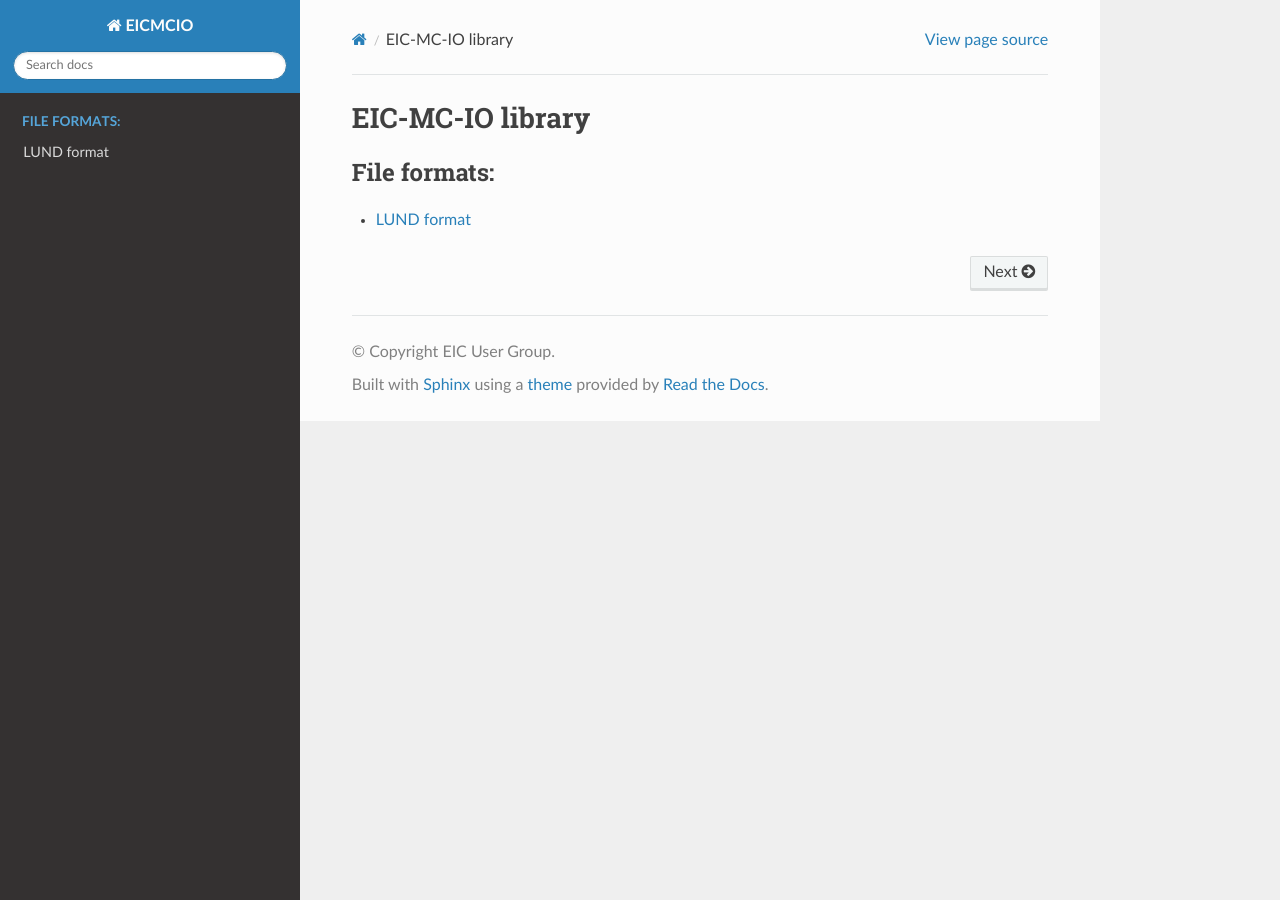
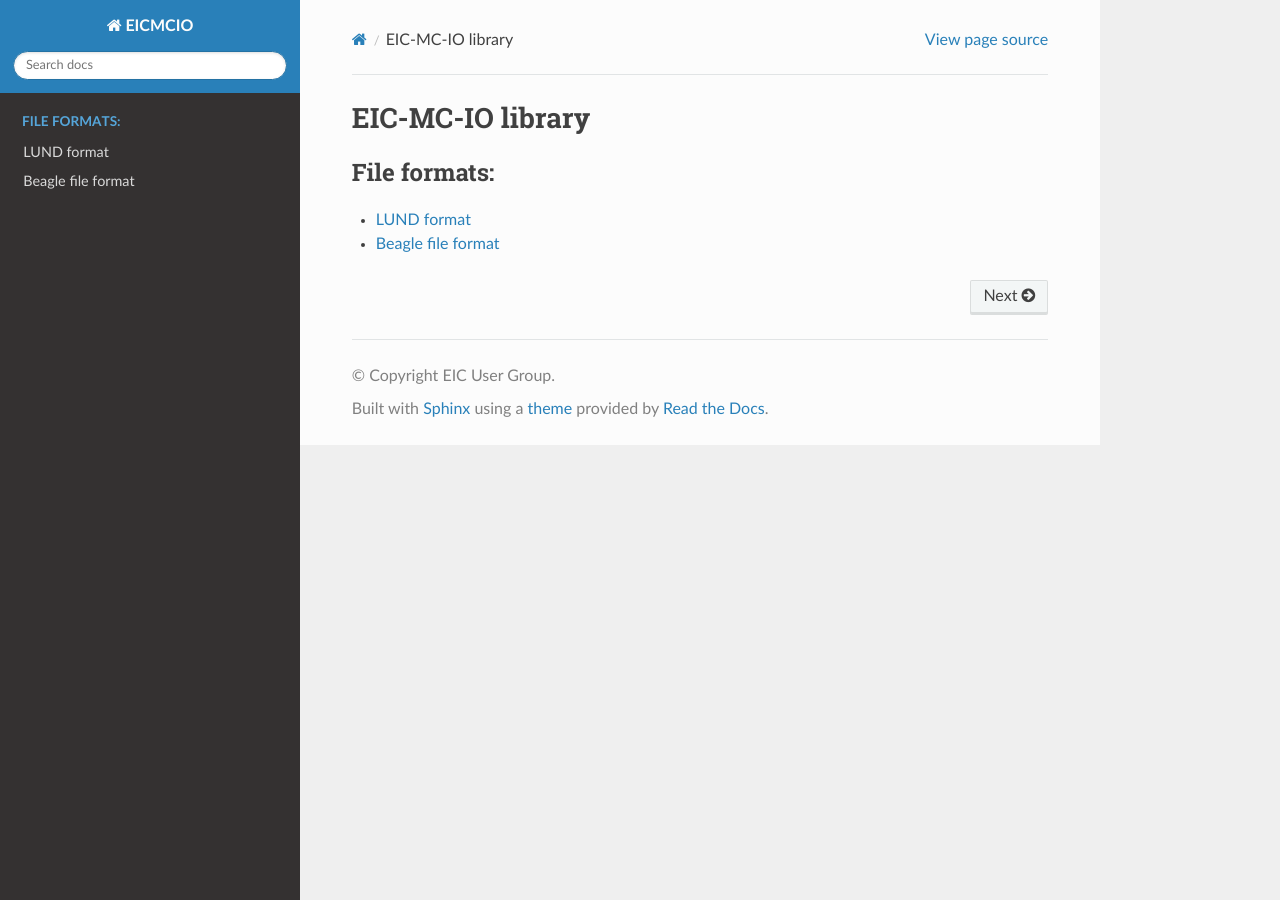
Before and after one commit to eic/eicmcio, a Sphinx documentation site: the page built from docs/index.rst, in a window 1280 px wide. Built offline with Sphinx 7.4.7 and the Read the Docs theme 2.0.0, drawn with Linux system fonts in a browser that asks for light colours.

Commit message:
Beagle test data and initial documentation

```diff
--- /dev/null
+++ b/docs/beagle_file_format.rst
@@ -0,0 +1,4 @@
+Beagle file format
+==================
+
+https://wiki.bnl.gov/eic/index.php/BeAGLE
--- a/docs/index.rst
+++ b/docs/index.rst
@@ -8,3 +8,4 @@ EIC-MC-IO library
    :caption: File formats:
 
    format_pythia6_bnl
+   beagle_file_format
```
Also changed, not shown: 1 other file.
